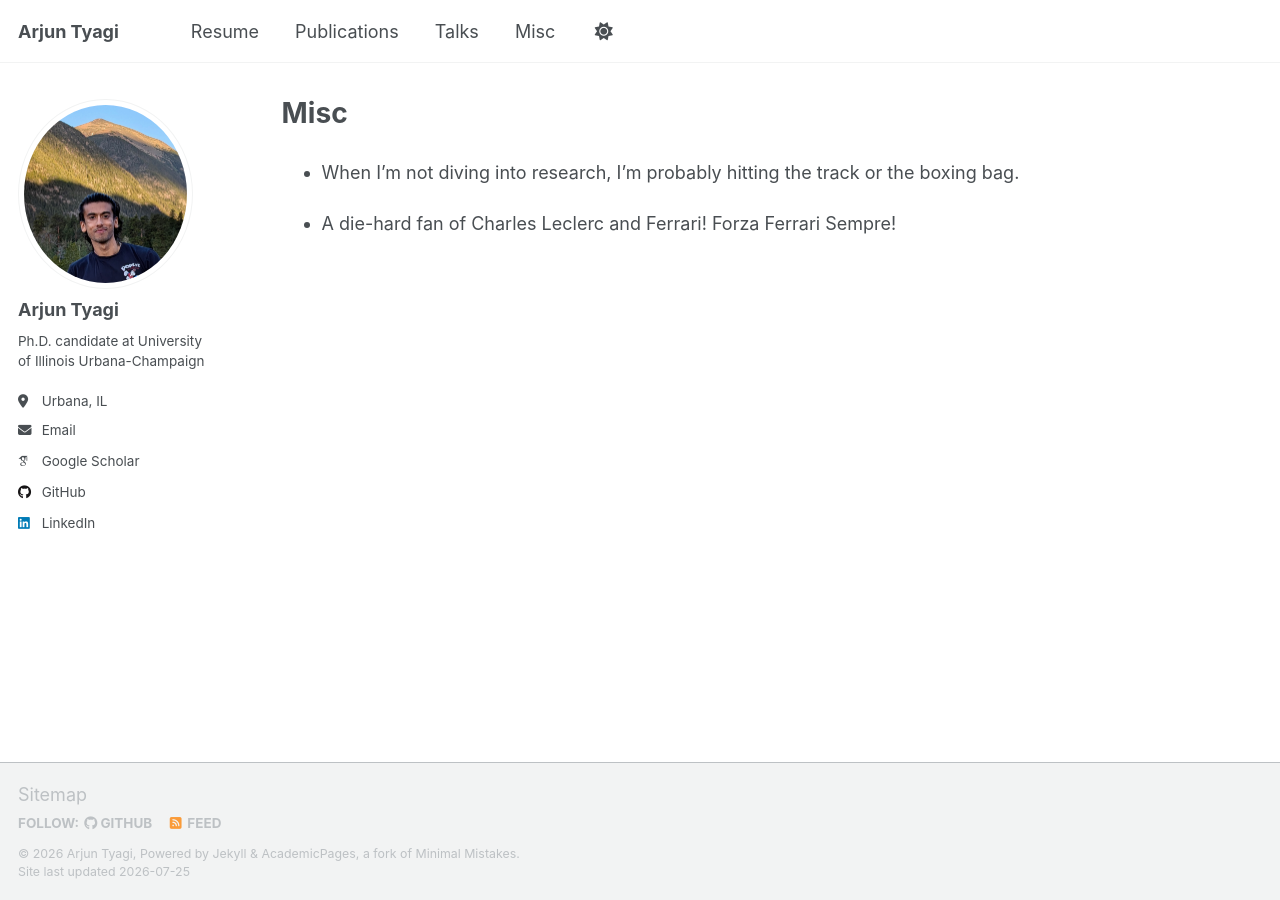
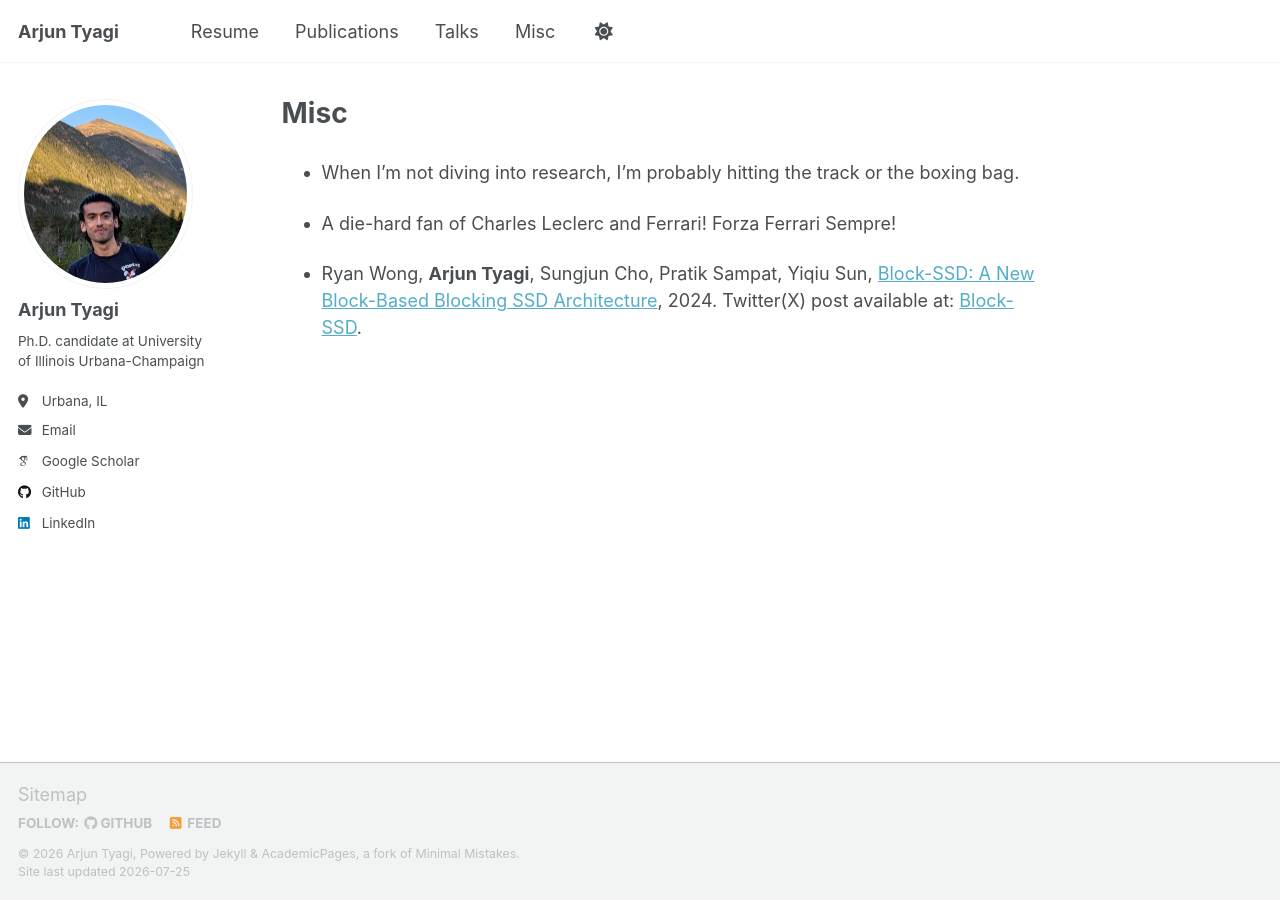
Before and after one commit to ArjunTyagi25/ArjunTyagi25.github.io, a Jekyll site: the page built from misc/index.md, in a window 1280 px wide. Built offline with Jekyll 4.4.1, drawn with Linux system fonts in a browser that asks for light colours; some web fonts are replaced; a script that is not in the unit is left out.

Commit message:
Add BlockSSD to misc along with the paper PDF

```diff
--- a/misc/index.md
+++ b/misc/index.md
@@ -5,3 +5,5 @@ title: "Misc"
 - When I’m not diving into research, I’m probably hitting the track or the boxing bag.
 
 - A die-hard fan of Charles Leclerc and Ferrari! Forza Ferrari Sempre!
+
+- Ryan Wong, **Arjun Tyagi**, Sungjun Cho, Pratik Sampat, Yiqiu Sun, [Block-SSD: A New Block-Based Blocking SSD Architecture](/files/24april_blockssd.pdf), 2024. Twitter(X) post available at: [Block-SSD](https://x.com/SaugataGhose/status/1774859756811043059).
```
Also changed, not shown: 1 other file.
